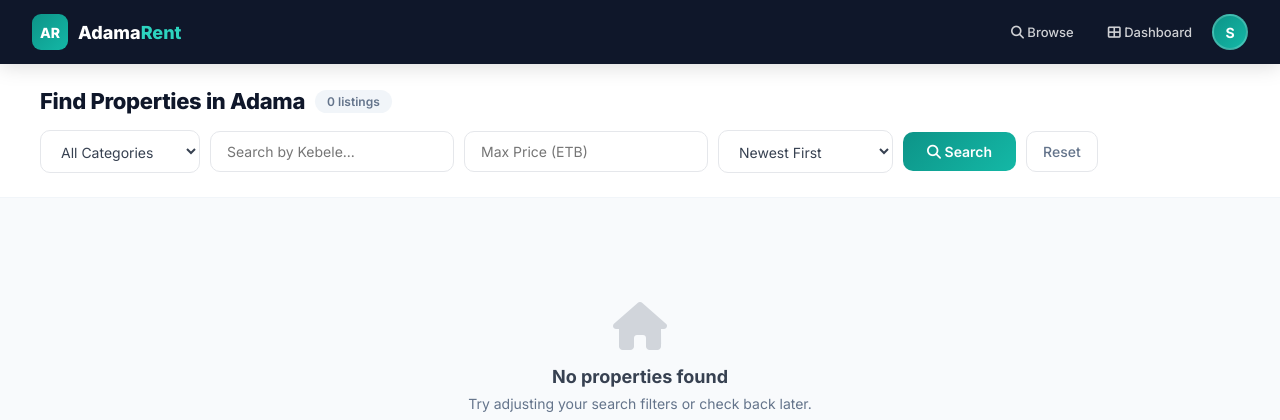
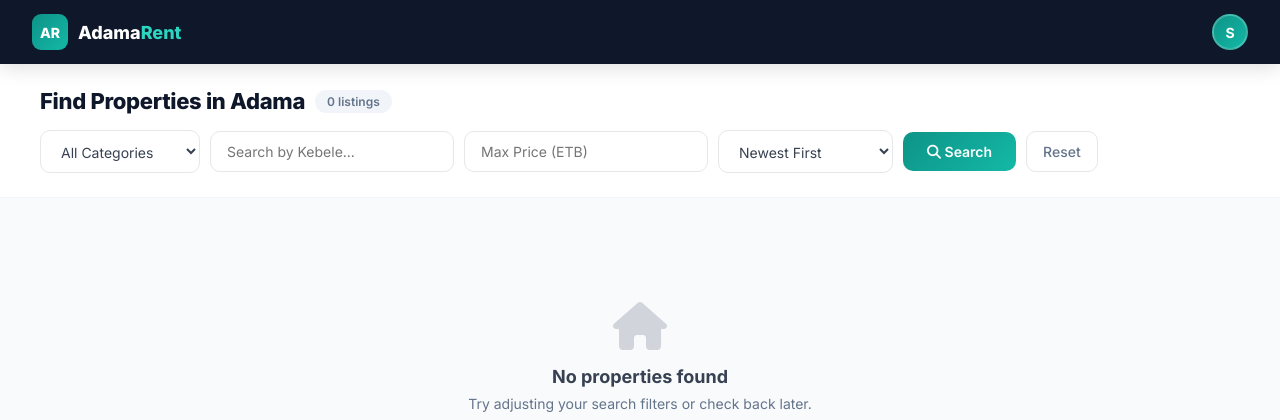
Before and after one commit to gech4332/udmp_adama_rental_house, a PHP site: page / in a window 1280 px wide. Shown: the top 420 px of the page. Run offline with PHP 8.4, Linux system fonts and the light colour scheme; the visitor is signed in with stand-in values (Sample User, id 1); data that the repository does not hold is empty.

Commit message:
refactor: remove redundant navigation links for cleaner UI

```diff
--- a/Home.php
+++ b/Home.php
@@ -126,9 +126,7 @@ body{font-family:'Inter',system-ui,-apple-system,sans-serif;color:#1e293b;overfl
         <div class="nav-brand-text">Adama<span>Rent</span></div>
     </a>
     <div class="nav-links">
-        <a href="index.php">Browse</a>
         <?php if(isset($_SESSION['user_id'])): ?>
-            <a href="manage_houses.php">Dashboard</a>
             <div class="user-avatar-wrap">
                 <div class="user-avatar"><?php echo strtoupper(substr($_SESSION['user_name'] ?? 'U', 0, 1)); ?></div>
                 <div class="user-dropdown">
--- a/index.php
+++ b/index.php
@@ -111,9 +111,7 @@ header("Expires: 0");
             <div class="nav-brand-text">Adama<span>Rent</span></div>
         </a>
         <div class="nav-right">
-            <a href="index.php"><i class="fas fa-search"></i> Browse</a>
             <?php if(isset($_SESSION['user_id'])): ?>
-                <a href="manage_houses.php"><i class="fas fa-th-large"></i> Dashboard</a>
                 <div class="user-avatar-wrap">
                     <div class="user-avatar"><?php echo strtoupper(substr($_SESSION['user_name'] ?? 'U', 0, 1)); ?></div>
                     <div class="user-dropdown">
```
